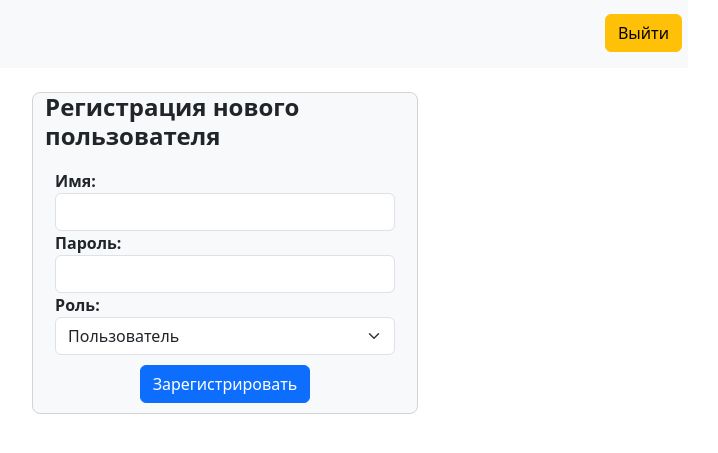
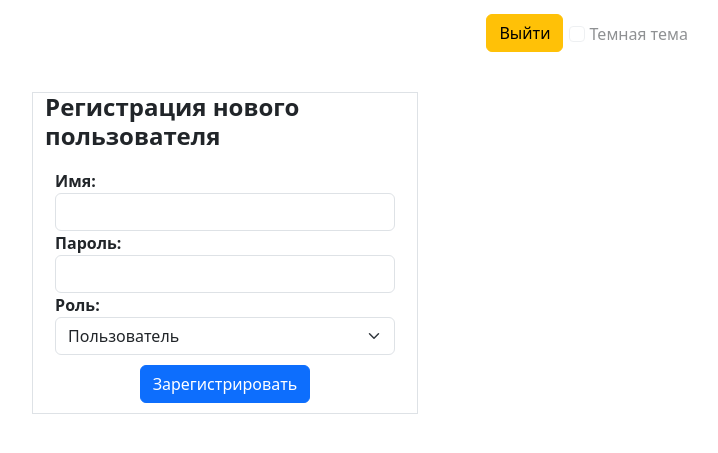
Before and after one commit to ivinokurov/StudentsFlaskApp, a Flask app: template templates/register.html in a window 1280 px wide. Shown: the top 453 px of the page, without its empty margins (415-1133 px from the left). Run offline with Flask 3, Linux system fonts and the light colour scheme; tables that the repository leaves empty hold one stand-in row (Sample ...); the template is opened without the code that fills it: values named after a table or form of the project are taken from there, most other values are stand-ins (such as "Sample title", 1, 10 or a date in 2020); some libraries are stand-ins or nearby versions.

Commit message:
Добавление тёмной темы оформления

```diff
--- a/entities.py
+++ b/entities.py
@@ -2,11 +2,12 @@ from flask import Flask, g
 from flask_sqlalchemy import SQLAlchemy
 from sqlalchemy import Column, Integer, String, ForeignKey
 from sqlalchemy.orm import relationship
-#from flask_font_awesome import FontAwesome
+from flask_font_awesome import FontAwesome
 
 app = Flask(__name__)
-#font_awesome = FontAwesome(app)     #pip install Font-Awesome-Flask (https://github.com/sgraaf/font-awesome-flask) https://flask.palletsprojects.com/en/latest/
+font_awesome = FontAwesome(app)     #pip install Font-Awesome-Flask (https://github.com/sgraaf/font-awesome-flask) https://flask.palletsprojects.com/en/latest/
 db_name = "Students"
+app.secret_key = 'students flask app'
 app.config['SQLALCHEMY_DATABASE_URI'] = 'mssql+pyodbc://.\sqlexpress/' + db_name + '?driver=SQL+Server'
 app.config['SQLALCHEMY_TRACK_MODIFICATIONS'] = False
 db = SQLAlchemy(app)
--- a/main.py
+++ b/main.py
@@ -1,4 +1,4 @@
-from flask import Flask, g, request, render_template, redirect, url_for, jsonify
+from flask import Flask, g, request, render_template, redirect, url_for, jsonify, session
 from werkzeug.security import generate_password_hash, check_password_hash
 from entities import app, db, Student, StudentGroup, Department, User
 from waitress import serve
@@ -374,6 +374,15 @@ def logout():
 def home():
     return render_template('home.html', role = user_role)
 
+""" Тема оформления """
+
+
+@app.route('/toggle_theme', methods=['POST'])
+def toggle_theme():
+    dark_theme = request.form.get('dark_theme') == 'true'
+    session['theme'] = 'dark' if dark_theme else 'light'  # Сохраняем тему
+    return jsonify(success=dark_theme)  # Возвращаем выбранную тему в формате JSON
+
 if __name__ == '__main__':
     app.run(host = "127.0.0.1", port = 5050, debug = True)
     # serve(app, host = "127.0.0.1", port = 5050)
--- a/static/css/common.css
+++ b/static/css/common.css
@@ -18,7 +18,7 @@
     margin-left: 6px;
 }
 
-.border-1 {
-    border: 1px solid lightgray;
+/* .border-1 {
+    border: 1px solid lightgrey;
     border-radius: 8px;
-}
+} */
--- /dev/null
+++ b/static/js/base.js
@@ -0,0 +1,16 @@
+$(document).ready(function() {
+    $('#themeToggle').change(function() {
+        $.ajax({
+            url: '/toggle_theme',
+            method: 'POST',
+            // Отправляем состояние чекбокса
+            data: { dark_theme: $(this).is(':checked') },
+            success: function(response) {
+                location.reload();
+            },
+            error: function(xhr, status, error) {
+                console.error('Ошибка:', error);
+            }
+        });
+    });
+});
--- /dev/null
+++ b/static/js/home.js
@@ -0,0 +1,3 @@
+$(document).ready(function() {
+    $("#themeToggle").removeAttr("disabled");
+});
--- a/static/js/students.js
+++ b/static/js/students.js
@@ -41,7 +41,7 @@ $(document).ready(function () {
         $('#phone').val(phone);
         $('#card').val(card);
         $("#groups").val($("#groups option:contains('" + group + "')").val()).change();
-        if ($(this).hasClass("table-light")) {
+        if ($(this).hasClass("table-active")) {
             $('#chief').prop('checked', true);
         } else {
             $('#chief').prop('checked', false);
--- a/templates/base.html
+++ b/templates/base.html
@@ -52,7 +54,7 @@
         <div class="row justify-content-center">
             <div class="col-md-10">
                 <!-- <h2>Информационная система "Студенты вуза"</h2> -->
-                <nav class="navbar navbar-expand-lg navbar-light bg-light">
+                <nav class="navbar navbar-expand-lg { 'navbar-dark' if session['theme'] == 'dark' else 'navbar-light' }">
                     {% if role is defined %}
                     <ul class="navbar-nav mr-auto">
                         <li class="nav-item active"><a class="nav-link" href="{{ url_for('students') }}">Студенты</a> </li>
@@ -73,6 +75,10 @@
                         {% endif %}
                         <li class="nav-item active"><a class="btn btn-warning margin-top-6 margin-right-6" href="{{ url_for('logout') }}">Выйти</a> </li>
                     </ul>
+                    <div style="padding-top: 10px; padding-bottom: 10px;">
+                        <input class="form-check-input" type="checkbox" id="themeToggle" disabled {{ 'checked' if session['theme'] == 'dark' else '' }}>
+                        <label class="form-check-label" for="themeToggle">Темная тема</label>
+                    </div>
                 </nav>
                 <!-- Остальное содержимое страницы -->
                 {% block content %} {% endblock %}
--- a/templates/departments_part.html
+++ b/templates/departments_part.html
@@ -26,7 +26,7 @@
     </div>
     <!-- Актуализация информации о кафедрах -->
     {% if role == 'admin' %}
-    <div class="margin-top-6 col-md-7 bg-light">
+    <div class="margin-top-6 col-md-7 border border-1">
         <br>
         <h4><b>Актуализация информации о кафедре</b></h4>
         <form action="adddepartment" method="POST" style="padding: 10px; border-radius:10px;">
--- a/templates/groups_part.html
+++ b/templates/groups_part.html
@@ -43,7 +43,7 @@
     </div>
     <!-- Актуализация информации о группах -->
     {% if role == 'admin' %}
-    <div class="margin-top-6 col-md-7 bg-light">
+    <div class="margin-top-6 col-md-7 border border-1">
         <br>
         <h4><b>Актуализация информации о группе</b></h4>
         <form action="addgroup" method="POST" style="padding: 10px; border-radius:10px;">
--- a/templates/home.html
+++ b/templates/home.html
@@ -1,5 +1,6 @@
 {% extends 'base.html' %}
 {% block content %}
+<script src="{{ url_for('static', filename='js/home.js') }}"></script>
 <div class="row justify-content-center">
     <h4><b>Информационная система "Студенты вуза"</b></h4>
         <br><br>
@@ -16,7 +17,7 @@
             <hr>
             <div class="row">
                 <div class="col-md-12">
-                    <div class="text-center">&copy;<script>document.write(new Date().getFullYear());</script>, КФ Финуниверситета</div>
+                    <div class="text-center">&copy;<script>document.write(new Date().getFullYear());</script>, Винокуров И.В.</div>
                 </div>
             </div>
         </div>
--- a/templates/login.html
+++ b/templates/login.html
@@ -5,7 +5,7 @@
     <br>
     <div class="container">
         <div class="row justify-content-center">
-            <div class="col-md-5 bg-light border-1">
+            <div class="col-md-5 border border-1">
                 <h4><b>Вход пользователя</b></h4>
                 <form method="POST" action="/login" style="padding: 10px;">
                     <label for="username"><b>Имя:</b></label>
--- a/templates/register.html
+++ b/templates/register.html
@@ -6,7 +6,7 @@
     <br>
     <div class="container">
         <div class="row justify-content-center">
-            <div class="col-md-5 bg-light border-1">
+            <div class="col-md-5 border border-1">
                 <h4><b>Регистрация нового пользователя</b></h4>
                 <div style="padding: 10px; border-radius:10px;">
                     <label for="username"><b>Имя:</b></label>
```
Also changed, not shown: other parts of templates/base.html (+3 -1 lines), other parts of templates/register.html (+2 -2 lines), templates/students_part.html (+6 -2 lines).
